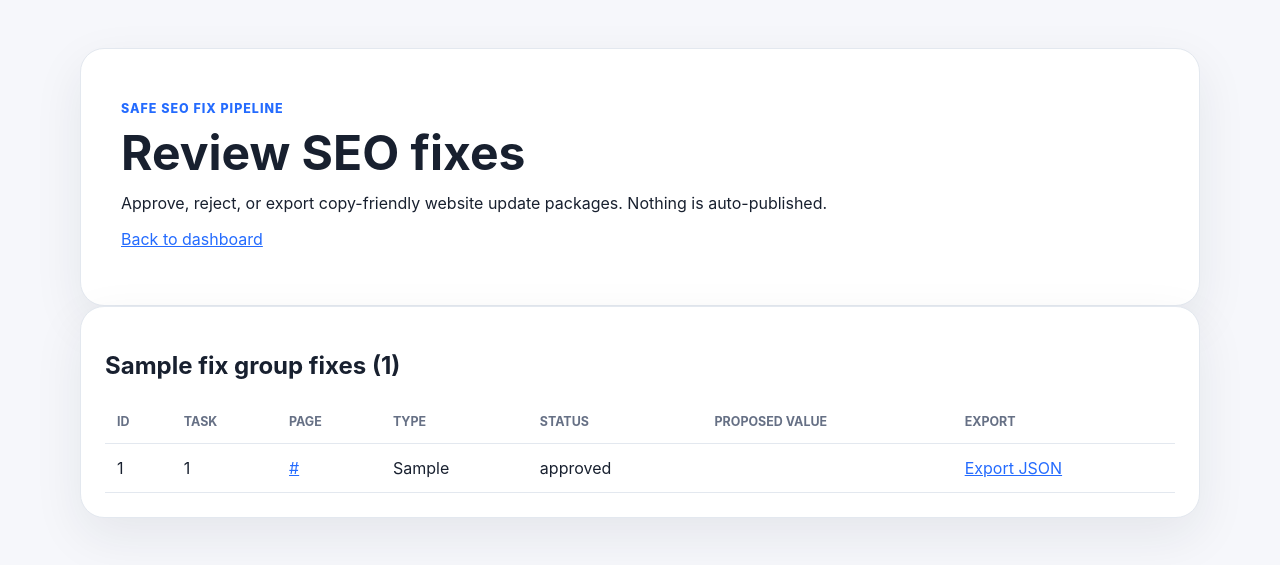
After one commit to rosti3009/compass-seo-ai, a FastAPI app: template app/templates/seo_fixes.html in a window 1280 px wide. The commit adds this page. Shown: the top 565 px of the page. Run offline with FastAPI, Linux system fonts and the light colour scheme; the template is opened without the code that fills it: most values are stand-ins (such as "Sample title", 1, 10 or a date in 2020).

Commit message:
Add safe SEO fix pipeline

```diff
--- a/app/api/routes.py
+++ b/app/api/routes.py
@@ -10,7 +10,7 @@ from sqlalchemy.orm import Session
 
 from app.core.config import settings
 from app.db.database import get_db
-from app.db.models import CrawlRun, PageAudit, SEOTask
+from app.db.models import CrawlRun, PageAudit, SEOFix, SEOTask
 from app.integrations.ga4 import GA4Client
 from app.integrations.ga4 import MissingGoogleCredentialsError as MissingGA4CredentialsError
 from app.integrations.gsc import GSCClient
@@ -24,6 +24,18 @@ from app.services.topical_clusters import build_cluster_summary
 router = APIRouter()
 templates = Jinja2Templates(directory="app/templates")
 DatabaseSession = Annotated[Session, Depends(get_db)]
+
+SEO_FIX_TYPES = {
+    "meta_title",
+    "meta_description",
+    "h1",
+    "article_html",
+    "faq_schema",
+    "article_schema",
+    "internal_links",
+    "noindex_recommendation",
+}
+SEO_FIX_STATUSES = {"draft", "ready_for_review", "approved", "rejected", "exported", "applied_manually"}
 
 
 def _seo_task_candidate(page: PageAudit) -> bool:
@@ -137,6 +149,108 @@ def _slugify(value: str) -> str:
 def _task_has_generated_article(task: SEOTask) -> bool:
     """Return whether a task has generated article content available to export."""
     return task.article_status == "generated" and bool((task.article_html or "").strip())
+
+
+def _latest_page_audit_for_url(db: Session, page_url: str) -> PageAudit | None:
+    """Return the newest audit row for a page URL when crawl context exists."""
+    return (
+        db.query(PageAudit)
+        .filter(PageAudit.url == page_url)
+        .order_by(PageAudit.crawled_at.desc(), PageAudit.id.desc())
+        .first()
+    )
+
+
+def _stored_json_fix_value(value: str | None) -> str:
+    """Normalize stored JSON strings for readable fix proposals."""
+    payload = _json_object_from_text(value)
+    return _pretty_json(payload) if payload else ""
+
+
+def _seo_fix_candidate_specs(task: SEOTask, current_page: PageAudit | None) -> list[dict[str, object]]:
+    """Build SEO fix specs from recommendation fields and generated article assets."""
+    current_title = current_page.title if current_page else None
+    current_description = current_page.meta_description if current_page else None
+    current_h1 = current_page.h1 if current_page else None
+    recommendation = _parse_task_recommendation(task)
+    has_generated_article = _task_has_generated_article(task)
+    confidence_score = float(recommendation.get("confidence_score", 0.8) or 0.8) if recommendation else 0.9
+    primary_source = "generated_article" if has_generated_article else "recommendation"
+    specs = [
+        {
+            "fix_type": "meta_title",
+            "current_value": current_title,
+            "proposed_value": task.suggested_title,
+            "source": primary_source,
+        },
+        {
+            "fix_type": "meta_description",
+            "current_value": current_description,
+            "proposed_value": task.meta_description,
+            "source": primary_source,
+        },
+        {
+            "fix_type": "h1",
+            "current_value": current_h1,
+            "proposed_value": task.suggested_h1,
+            "source": primary_source,
+        },
+    ]
+    if has_generated_article:
+        specs.extend(
+            [
+                {
+                    "fix_type": "article_html",
+                    "current_value": None,
+                    "proposed_value": task.article_html,
+                    "source": "generated_article",
+                },
+                {
+                    "fix_type": "faq_schema",
+                    "current_value": None,
+                    "proposed_value": _stored_json_fix_value(task.faq_schema_json),
+                    "source": "generated_article",
+                },
+                {
+                    "fix_type": "article_schema",
+                    "current_value": None,
+                    "proposed_value": _stored_json_fix_value(task.article_schema_json),
+                    "source": "generated_article",
+                },
+            ]
+        )
+    return [
+        {**spec, "confidence_score": confidence_score}
+        for spec in specs
+        if isinstance(spec.get("proposed_value"), str) and str(spec["proposed_value"]).strip()
+    ]
+
+
+def _fix_publishing_instructions(fix: SEOFix) -> list[str]:
+    """Return copy-friendly manual publishing instructions for a fix package."""
+    instructions_by_type = {
+        "meta_title": ["Update the page meta title/title tag with proposed_value."],
+        "meta_description": ["Update the page meta description with proposed_value."],
+        "h1": ["Update the page H1 heading with proposed_value."],
+        "article_html": ["Paste proposed_value into the CMS body/editor after human review."],
+        "faq_schema": ["Add proposed_value as FAQPage JSON-LD in the page schema area."],
+        "article_schema": ["Add proposed_value as Article JSON-LD in the page schema area."],
+        "internal_links": ["Manually add the proposed internal links in the CMS."],
+        "noindex_recommendation": ["Review the recommendation before changing robots/noindex settings."],
+    }
+    return [
+        "Do not auto-publish; apply this fix manually only after approval.",
+        *instructions_by_type.get(fix.fix_type, ["Review proposed_value and apply manually if appropriate."]),
+    ]
+
+
+def _fixes_by_status(fixes: list[SEOFix]) -> dict[str, list[SEOFix]]:
+    """Group fixes for the review dashboard."""
+    return {
+        "pending": [fix for fix in fixes if fix.status in {"draft", "ready_for_review"}],
+        "approved": [fix for fix in fixes if fix.status == "approved"],
+        "rejected": [fix for fix in fixes if fix.status == "rejected"],
+    }
 
 
 def _task_export_payload(task: SEOTask) -> dict[str, object]:
@@ -493,6 +607,17 @@ def seo_tasks_view(request: Request, db: DatabaseSession) -> HTMLResponse:
     return templates.TemplateResponse(request, "seo_tasks.html", {"tasks": tasks})
 
 
+@router.get("/seo/fixes-view", response_class=HTMLResponse)
+def seo_fixes_view(request: Request, db: DatabaseSession) -> HTMLResponse:
+    """Render SEO fixes grouped by review status."""
+    fixes = db.query(SEOFix).order_by(SEOFix.created_at.desc(), SEOFix.id.desc()).all()
+    return templates.TemplateResponse(
+        request,
+        "seo_fixes.html",
+        {"fix_groups": _fixes_by_status(fixes), "fixes": fixes},
+    )
+
+
 @router.get("/seo/internal-link-opportunities-view", response_class=HTMLResponse)
 def internal_link_opportunities_view(request: Request, db: DatabaseSession) -> HTMLResponse:
     """Render deterministic internal link opportunities from the latest crawl."""
@@ -596,6 +721,115 @@ def list_seo_tasks(db: DatabaseSession) -> dict[str, object]:
     """Return saved SEO tasks ordered by creation date."""
     tasks = db.query(SEOTask).order_by(SEOTask.created_at.desc(), SEOTask.id.desc()).all()
     return {"tasks": [task.to_dict() for task in tasks]}
+
+
+@router.post("/seo/tasks/{task_id}/create-fixes", status_code=status.HTTP_201_CREATED)
+def create_seo_fixes_for_task(task_id: int, db: DatabaseSession) -> dict[str, object]:
+    """Create reviewable SEO fix packages from a task recommendation or generated article."""
+    task = db.get(SEOTask, task_id)
+    if not task:
+        raise HTTPException(status_code=status.HTTP_404_NOT_FOUND, detail="SEO task not found")
+    if not _parse_task_recommendation(task) and not _task_has_generated_article(task):
+        raise HTTPException(
+            status_code=status.HTTP_400_BAD_REQUEST,
+            detail="SEO task recommendation or generated article is required",
+        )
+
+    existing_draft_types = {
+        fix_type
+        for (fix_type,) in db.query(SEOFix.fix_type)
+        .filter(SEOFix.task_id == task.id, SEOFix.status == "draft")
+        .all()
+    }
+    current_page = _latest_page_audit_for_url(db, task.page_url)
+    candidates = _seo_fix_candidate_specs(task, current_page)
+    new_fixes = [
+        SEOFix(
+            task_id=task.id,
+            page_url=task.page_url,
+            fix_type=str(candidate["fix_type"]),
+            current_value=candidate.get("current_value"),
+            proposed_value=str(candidate["proposed_value"]),
+            status="draft",
+            confidence_score=float(candidate["confidence_score"]),
+            source=str(candidate["source"]),
+            notes_json=json.dumps(
+                {
+                    "task_status": task.status,
+                    "article_status": task.article_status,
+                    "safe_pipeline": "manual_review_required",
+                }
+            ),
+        )
+        for candidate in candidates
+        if candidate["fix_type"] not in existing_draft_types
+    ]
+    db.add_all(new_fixes)
+    db.commit()
+    for fix in new_fixes:
+        db.refresh(fix)
+
+    return {"created_count": len(new_fixes), "fixes": [fix.to_dict() for fix in new_fixes]}
+
+
+@router.get("/seo/fixes")
+def list_seo_fixes(
+    db: DatabaseSession,
+    status: str | None = None,
+    fix_type: str | None = None,
+    task_id: int | None = None,
+) -> dict[str, object]:
+    """Return SEO fixes with optional status, type, and task filters."""
+    query = db.query(SEOFix)
+    if status:
+        query = query.filter(SEOFix.status == status)
+    if fix_type:
+        query = query.filter(SEOFix.fix_type == fix_type)
+    if task_id is not None:
+        query = query.filter(SEOFix.task_id == task_id)
+    fixes = query.order_by(SEOFix.created_at.desc(), SEOFix.id.desc()).all()
+    return {"fixes": [fix.to_dict() for fix in fixes]}
+
+
+@router.post("/seo/fixes/{fix_id}/approve")
+def approve_seo_fix(fix_id: int, db: DatabaseSession) -> dict[str, object]:
+    """Approve a reviewable SEO fix without publishing it."""
+    fix = db.get(SEOFix, fix_id)
+    if not fix:
+        raise HTTPException(status_code=status.HTTP_404_NOT_FOUND, detail="SEO fix not found")
+    fix.status = "approved"
+    db.add(fix)
+    db.commit()
+    db.refresh(fix)
+    return {"success": True, "fix": fix.to_dict()}
+
+
+@router.post("/seo/fixes/{fix_id}/reject")
+def reject_seo_fix(fix_id: int, db: DatabaseSession) -> dict[str, object]:
+    """Reject a reviewable SEO fix without publishing it."""
+    fix = db.get(SEOFix, fix_id)
+    if not fix:
+        raise HTTPException(status_code=status.HTTP_404_NOT_FOUND, detail="SEO fix not found")
+    fix.status = "rejected"
+    db.add(fix)
+    db.commit()
+    db.refresh(fix)
+    return {"success": True, "fix": fix.to_dict()}
+
+
+@router.get("/seo/fixes/{fix_id}/export")
+def export_seo_fix(fix_id: int, db: DatabaseSession) -> dict[str, object]:
+    """Return a copy-friendly manual publishing payload for one SEO fix."""
+    fix = db.get(SEOFix, fix_id)
+    if not fix:
+        raise HTTPException(status_code=status.HTTP_404_NOT_FOUND, detail="SEO fix not found")
+    return {
+        "page_url": fix.page_url,
+        "fix_type": fix.fix_type,
+        "current_value": fix.current_value or "",
+        "proposed_value": fix.proposed_value or "",
+        "publishing_instructions": _fix_publishing_instructions(fix),
+    }
 
 
 @router.get("/seo/internal-link-opportunities")
--- a/app/templates/dashboard.html
+++ b/app/templates/dashboard.html
@@ -17,6 +17,7 @@
             <button type="submit">Run crawler</button>
           </form>
           <a class="button-link" href="/seo/tasks-view">View SEO tasks</a>
+          <a class="button-link" href="/seo/fixes-view">Review SEO fixes</a>
           <form method="post" action="/seo/tasks/from-latest-crawl">
             <button type="submit" class="secondary-button">Create tasks from latest crawl</button>
           </form>
--- /dev/null
+++ b/app/templates/seo_fixes.html
@@ -0,0 +1,57 @@
+<!doctype html>
+<html lang="en">
+  <head>
+    <meta charset="utf-8">
+    <meta name="viewport" content="width=device-width, initial-scale=1">
+    <title>SEO Fix Review</title>
+    <link rel="stylesheet" href="/static/style.css">
+  </head>
+  <body>
+    <main class="container">
+      <section class="hero compact">
+        <p class="eyebrow">Safe SEO fix pipeline</p>
+        <h1>Review SEO fixes</h1>
+        <p>Approve, reject, or export copy-friendly website update packages. Nothing is auto-published.</p>
+        <p><a href="/">Back to dashboard</a></p>
+      </section>
+
+      {% for group_name, group_fixes in fix_groups.items() %}
+      <section class="panel">
+        <h2>{{ group_name|capitalize }} fixes ({{ group_fixes|length }})</h2>
+        {% if group_fixes %}
+        <div class="table-wrap">
+          <table>
+            <thead>
+              <tr>
+                <th>ID</th>
+                <th>Task</th>
+                <th>Page</th>
+                <th>Type</th>
+                <th>Status</th>
+                <th>Proposed value</th>
+                <th>Export</th>
+              </tr>
+            </thead>
+            <tbody>
+              {% for fix in group_fixes %}
+              <tr>
+                <td>{{ fix.id }}</td>
+                <td>{{ fix.task_id }}</td>
+                <td><a href="{{ fix.page_url }}" target="_blank" rel="noreferrer">{{ fix.page_url }}</a></td>
+                <td>{{ fix.fix_type }}</td>
+                <td>{{ fix.status }}</td>
+                <td>{{ (fix.proposed_value or '')|truncate(120) }}</td>
+                <td><a href="/seo/fixes/{{ fix.id }}/export">Export JSON</a></td>
+              </tr>
+              {% endfor %}
+            </tbody>
+          </table>
+        </div>
+        {% else %}
+        <p class="empty">No {{ group_name }} fixes yet.</p>
+        {% endif %}
+      </section>
+      {% endfor %}
+    </main>
+  </body>
+</html>
```
Also changed, not shown: app/db/models.py (+41 -0 lines), tests/test_seo_tasks.py (+193 -1 lines).
